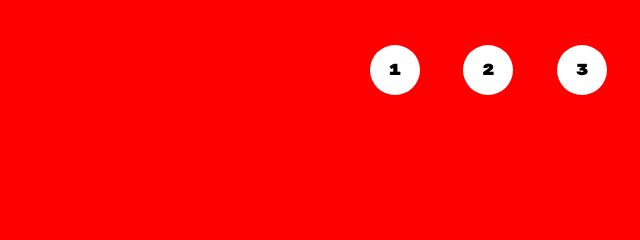
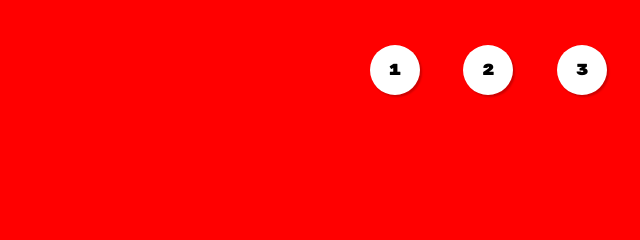
Before and after one commit to GabrieleCorti/htmlcss-shoes, a plain HTML site: page index.html in a window 1280 px wide. Shown: the top 240 px of the page, 628-1268 px from the left. Drawn offline with Linux system fonts and the light colour scheme.

Commit message:
fine esercizio
aggiunta ombra e anchor point

```diff
--- a/css/style.css
+++ b/css/style.css
@@ -24,6 +24,7 @@ li {
   height: 50px;
   margin: 15px;
   background-color: white;
+  box-shadow: 2px 2px 2px rgba(0, 0, 0, 0.2);
 
 }
 
```
